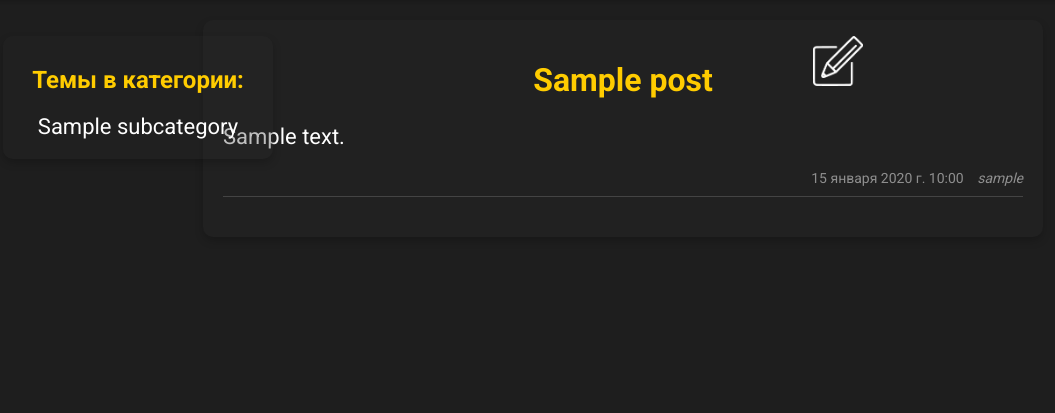
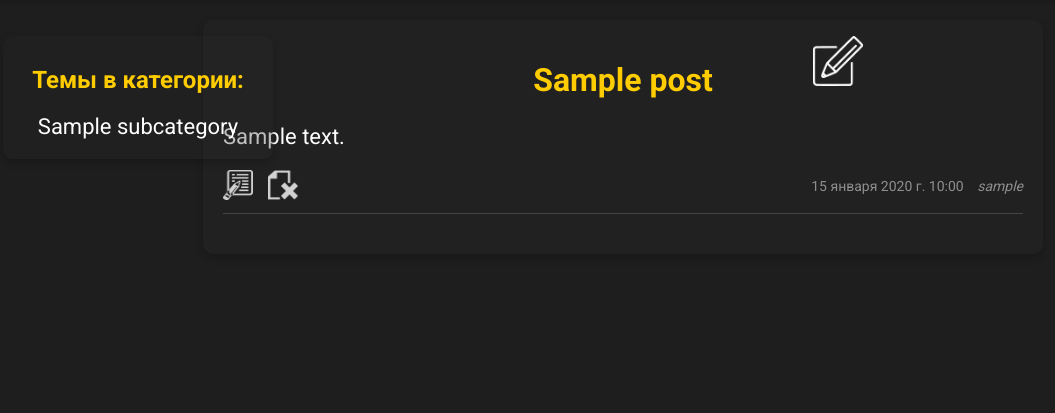
Before and after one commit to Ozxar69/PythonDB, a Django app: a page that uses pythondb/templates/knowledge_base/post.html in a window 1280 px wide. Shown: the part 64-477 px from the top of the page, without its empty margins (17-1072 px from the left). Run offline with Django 5.2, Linux system fonts and the light colour scheme; a user stored in the database is signed in; tables that the repository leaves empty hold one stand-in row (values such as "Sample post"); parts of the project's set-up code (start-up, migrations or seed data) failed here and were passed over.

Commit message:
посты можно редактировать/удалять автору или админу.

```diff
--- a/pythondb/knowledge_base/urls.py
+++ b/pythondb/knowledge_base/urls.py
@@ -10,5 +10,6 @@ urlpatterns = [
     path('<slug:category_slug>/', views.category, name='category'),
     path('<slug:category_slug>/<int:subcategory_id>/', views.post, name='post'),
     path('<slug:category_slug>/<int:subcategory_id>/create/', views.create_post, name='create_post'),
-
+    path('<slug:category_slug>/<int:subcategory_id>/<int:post_id>/edit_post/', views.edit_post, name='edit_post'),
+    path('<slug:category_slug>/<int:subcategory_id>/<int:post_id>/delete_post/', views.delete_post, name='delete_post'),
 ]
--- a/pythondb/knowledge_base/views.py
+++ b/pythondb/knowledge_base/views.py
@@ -1,4 +1,6 @@
 from django.shortcuts import render, get_object_or_404, redirect
+
+from .decorators import author_required
 from .models import Category, Post, SubCategory
 from .forms import PostForm
 from data import CATEGORY, SUBCATEGORIES, CATEGORIES, PATH_POST, \
@@ -80,3 +82,51 @@ def create_post(request, category_slug, subcategory_id):
         CATEGORY: dict[CATEGORY],
         SUBCATEGORY: subcategory_name[0],
     })
+
+@login_required
+@author_required
+def edit_post(request, category_slug, subcategory_id, post_id):
+    dict = get_objects(category_slug)
+    subcategory_name = SubCategory.objects.filter(id=subcategory_id)
+    post = get_object_or_404(Post, id=post_id)
+
+    if request.method == 'POST':
+        form = PostForm(request.POST,
+                        instance=post)
+        if form.is_valid():
+            form.save()
+            return redirect('knowledge_base:post', category_slug=category_slug,
+                            subcategory_id=subcategory_id)
+    else:
+        form = PostForm(instance=post)
+    return render(request, 'knowledge_base/edit_post.html', {
+        "form": form,
+        SUBCATEGORIES: dict[SUBCATEGORIES],
+        CATEGORIES: dict[CATEGORIES],
+        CATEGORY: dict[CATEGORY],
+        SUBCATEGORY: subcategory_name[0],
+    })
+
+
+@login_required
+@author_required
+def delete_post(request, category_slug, subcategory_id, post_id):
+    dict = get_objects(category_slug)
+    subcategory_name = SubCategory.objects.filter(id=subcategory_id)
+    post = get_object_or_404(Post, id=post_id)
+
+    if request.method == 'POST':
+        post.delete()
+        return redirect('knowledge_base:post', category_slug=category_slug,
+                        subcategory_id=subcategory_id)
+
+    from django.http import HttpResponseNotAllowed
+    return HttpResponseNotAllowed(['POST'])
+
+
+
+
+
+
+
+# http://127.0.0.1:8000/python/1/1/edit_post/
--- a/pythondb/static/css/styles.css
+++ b/pythondb/static/css/styles.css
@@ -275,15 +275,33 @@ html::-webkit-scrollbar-thumb:hover {
     margin-bottom: 15px; /* Отступ между элементами списка */
 }
 .post-meta {
-    text-align: right; /* Выравниваем по правому краю */
-    font-size: 14px; /* Уменьшаем шрифт */
-    color: #aaa; /* Серый цвет текста */
-    opacity: 0.8; /* Делаем текст полупрозрачным */
+    display: flex; /* Используем flexbox для выравнивания */
+    align-items: center; /* Выравниваем элементы по вертикали */
+    font-size: 14px;
+    color: #aaa;
+    opacity: 0.8;
+}
+.post-meta-right {
+    margin-left: auto;
+    text-align: right; /* Выравниваем текст по правому краю */
 }
 .post-date {
     margin-right: 10px; /* Отступ между датой и автором */
 }
+.post-edit-icon {
+    display: flex; /* Используем flexbox для иконок */
+    gap: 15px;
+}
 
+.post-edit-icon a {
+    display: inline-block; /* Чтобы ссылки вели себя как блоки */
+}
+.post-edit-icon a img {
+    transition: transform 0.3s ease; /* Плавное увеличение при наведении */
+}
+.post-edit-icon a:hover img {
+    transform: scale(1.2); /* Увеличение иконки на 20% */
+}
 .post-author {
     font-style: italic; /* Курсив для автора */
 }
--- a/pythondb/templates/knowledge_base/post.html
+++ b/pythondb/templates/knowledge_base/post.html
@@ -13,10 +13,27 @@
             <div class="post">
                 <h1>{{ post.title }}</h1>
                 <p>{{ post.content|safe  }}</p>
-                <div class="post-meta">
-                    <span class="post-date">{{ post.updated_at }}</span>
-                    <span class="post-author">{{ post.author }}</span>
-                </div>
+                    <div class="post-meta">
+                        {% if user.is_authenticated %}
+                            {% if post.author == user or user.is_superuser %}
+                        <span class="post-edit-icon">
+                            <a href="{% url 'knowledge_base:edit_post' category_slug=category.slug subcategory_id=subcategory.id post_id=post.id%}">
+                                <img src="{% static 'edit.png' %}" alt="Иконка редактирования поста" width="30" height="30">
+                            </a>
+                                   <form method="post" action="{% url 'knowledge_base:delete_post' category_slug=category.slug subcategory_id=subcategory.id post_id=post.id %}" style="display: inline;">
+                                    {% csrf_token %}
+                                    <button type="submit" style="background: none; border: none; padding: 0; cursor: pointer;">
+                                        <img src="{% static 'delete.png' %}" alt="Иконка удаления поста" width="30" height="30">
+                                    </button>
+                                </form>
+                        </span>
+                        {% endif %}
+                        {% endif %}
+                        <span class="post-meta-right">
+                            <span class="post-date">{{ post.updated_at }}</span>
+                            <span class="post-author">{{ post.author }}</span>
+                        </span>
+                    </div>
             </div>
         {% endfor %}
     {% else %}
```
Also changed, not shown: pythondb/knowledge_base/decorators.py (added, +19 -0 lines), pythondb/templates/knowledge_base/edit_post.html (added, +34 -0 lines), pythondb/static/delete.png (added), pythondb/static/edit.png (added).
